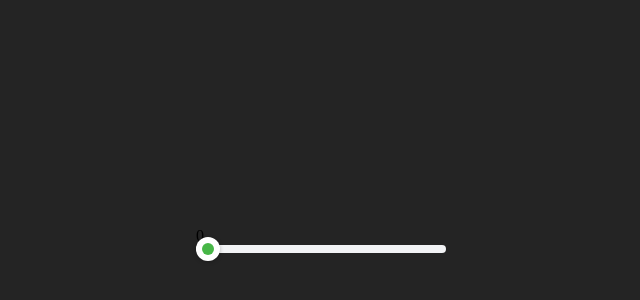
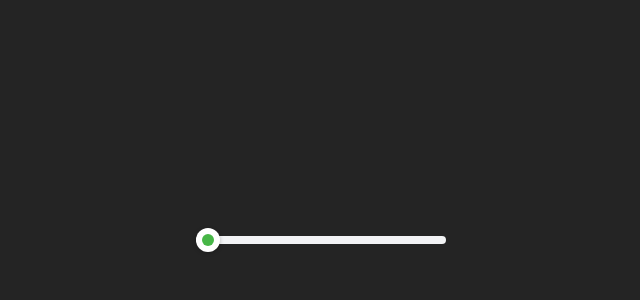
Before and after one commit to AayushOjha/storybook-slider, a React (Vite) app: page / in a window 1280 px wide. Shown: the part 160-460 px from the top of the page, without its empty margins (319-959 px from the left). Built offline with nearby package versions, Linux system fonts and the light colour scheme.

Commit message:
removed log

```diff
--- a/src/components/Slider.tsx
+++ b/src/components/Slider.tsx
@@ -109,7 +109,6 @@ const Slider = ({
 
   return (
     <div className="slider-container" ref={sliderRef}>
-      {JSON.stringify(value)}
       <div className="slider-track">
         <div
           className="slider-highlight"
```
